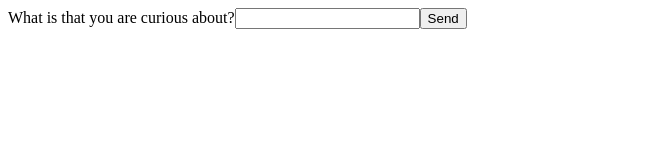
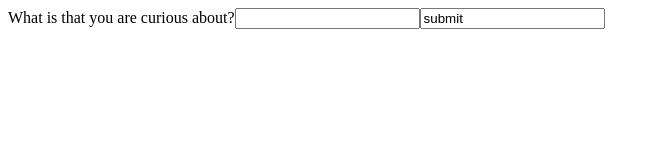
Before and after one commit to sarjir/ExperimentSaga, a React (Create React App) app: page / in a window 1280 px wide. Shown: the top 160 px of the page, without its empty margins (0-660 px from the left). Built offline with nearby package versions, Linux system fonts and the light colour scheme; no server answers; the database is empty.

Commit message:
add form

```diff
--- a/FirstPage/index.tsx
+++ b/FirstPage/index.tsx
@@ -25,7 +25,7 @@ const FirstPage = () => {
     fetchData();
   }, []);
 
-  const handleOnClick = async () => {
+  const handleOnSubmit = async () => {
     console.log('clicked');
     const result = await addDoc(collection(db, 'test'), { question });
     console.log('result', result);
@@ -38,11 +38,11 @@ const FirstPage = () => {
   console.log('quesrion', question);
 
   return (
-    <div>
+    <form>
       <label htmlFor="question">What is that you are curious about?</label>
       <input onChange={handleOnChange} id="question" type="text" />
-      <button onClick={handleOnClick}>Send</button>
-    </div>
+      <input type="submt" onClick={handleOnSubmit} value="submit"/>
+    </form>
   );
 };
 
```
